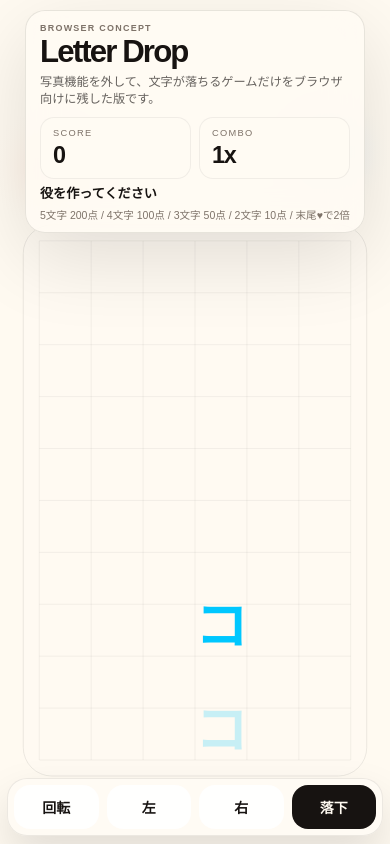
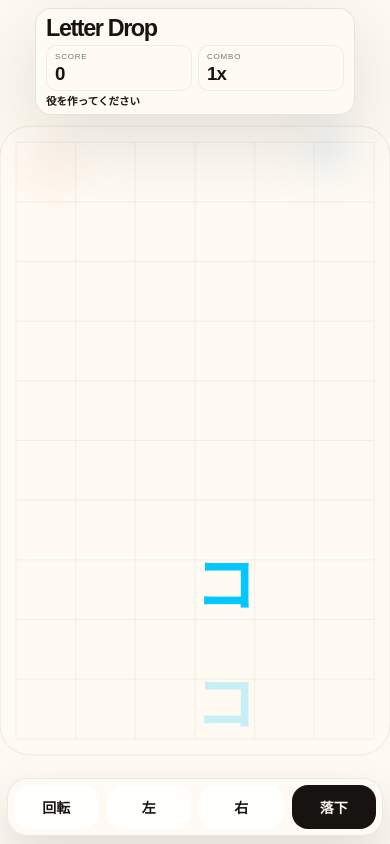
Before and after one commit to shibuta008-tech/Letter-Drop, a plain HTML site: page index.html in a window 390 px wide. Drawn offline with Linux system fonts and the light colour scheme.

Commit message:
画面拡大

```diff
--- a/app.js
+++ b/app.js
@@ -553,7 +553,7 @@
     const rightInset = desktop && yakuRect ? width - yakuRect.left + 24 : 0;
     const topInset = desktop
       ? Math.min(180, height * 0.19)
-      : Math.max((heroRect?.bottom ?? 0) + 8, 110);
+      : Math.max((heroRect?.bottom ?? 0) + 6, 72);
     const bottomLimit = desktop
       ? height - 80
       : Math.max((touchRect?.top ?? height - 96) - 18, topInset + 120);
--- a/styles.css
+++ b/styles.css
@@ -288,71 +288,64 @@ body {
     justify-content: center;
     min-height: 100vh;
     min-height: 100dvh;
-    padding: 10px 10px 104px;
+    padding: 8px 8px 102px;
   }
 
   .hero-card {
-    width: min(340px, 100%);
+    width: min(320px, 100%);
     margin: 0 auto;
-    padding: 12px 14px 10px;
-    border-radius: 20px;
+    padding: 8px 10px 7px;
+    border-radius: 16px;
   }
 
   .eyebrow {
-    font-size: 0.56rem;
-    letter-spacing: 0.14em;
+    display: none;
   }
 
   .hero-card h1 {
-    margin-top: 4px;
-    font-size: clamp(1.65rem, 8vw, 2.3rem);
+    margin: 0;
+    font-size: clamp(1.18rem, 6vw, 1.55rem);
+    line-height: 0.95;
   }
 
+  .lede,
   .key-guide,
   .secondary-guide {
     display: none;
   }
 
-  .lede {
-    margin-top: 8px;
-    font-size: 0.76rem;
-    line-height: 1.35;
-    opacity: 0.66;
-  }
-
   .score-grid {
-    gap: 8px;
-    margin-top: 10px;
+    gap: 6px;
+    margin-top: 6px;
   }
 
   .score-box {
-    padding: 10px 12px;
-    border-radius: 14px;
+    padding: 6px 8px;
+    border-radius: 10px;
   }
 
   .score-label {
-    font-size: 0.58rem;
-    letter-spacing: 0.14em;
+    font-size: 0.5rem;
+    letter-spacing: 0.1em;
   }
 
   .score-box strong {
-    margin-top: 6px;
-    font-size: clamp(1.2rem, 6vw, 1.65rem);
+    margin-top: 4px;
+    font-size: clamp(0.96rem, 4.8vw, 1.25rem);
   }
 
   .status-line,
   .matched-line {
-    margin-top: 6px;
+    margin-top: 4px;
   }
 
   .status-line {
-    font-size: 0.82rem;
-    line-height: 1.3;
+    font-size: 0.66rem;
+    line-height: 1.15;
   }
 
   .matched-line {
-    font-size: 0.66rem;
-    line-height: 1.35;
+    display: none;
   }
 
   .yaku-card {
```
